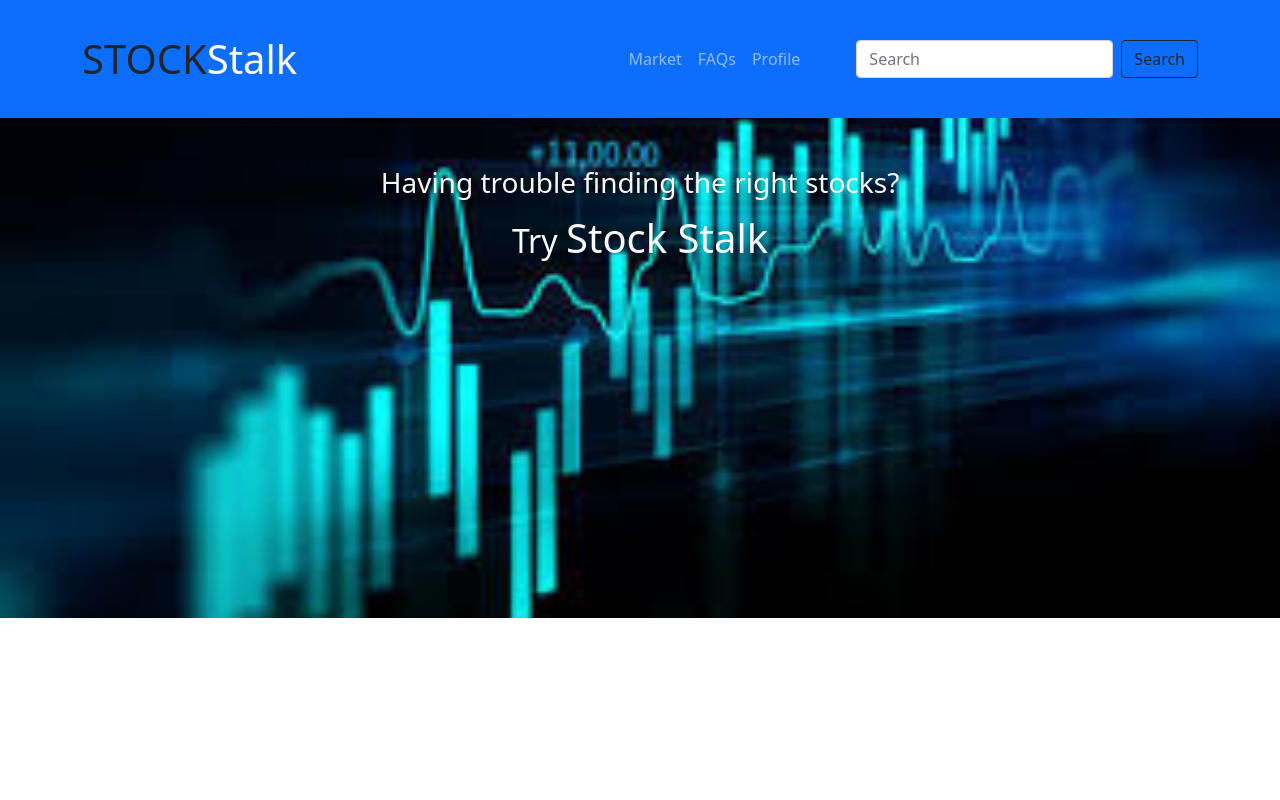
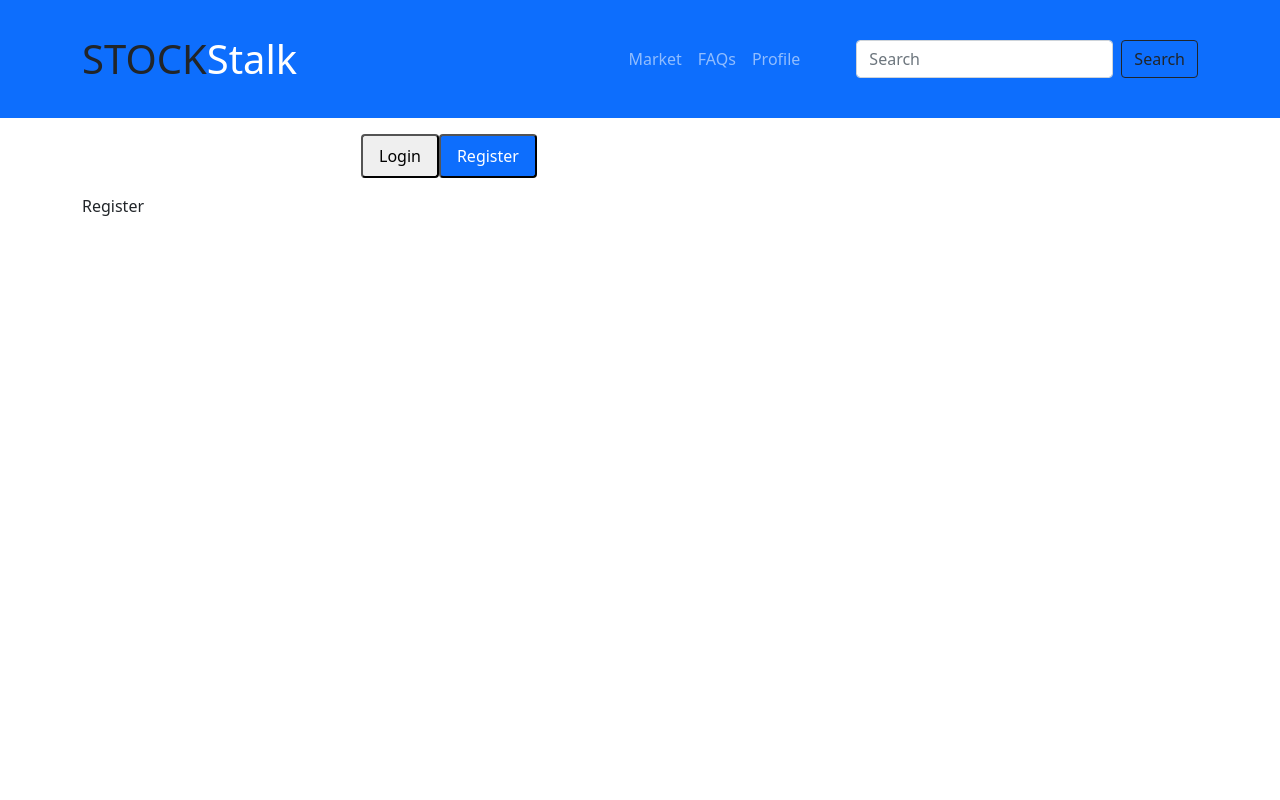
Before and after one commit to CustomizedMe/StockStalk, a React (Create React App) app in the folder client/: page /enter in a window 1280 px wide. Shown: the top 800 px of the page. Built offline with nearby package versions, Linux system fonts and the light colour scheme; the HTML template or start-up script is replaced by a standard one.

Commit message:
added login and register

```diff
--- /dev/null
+++ b/client/src/Component/Register/LoginForm/index.js
@@ -0,0 +1,10 @@
+import React from "react";
+import PropTypes from "prop-types";
+
+const LoginForm = (props) => {
+  return <div>Login</div>;
+};
+
+LoginForm.propTypes = {};
+
+export default LoginForm;
--- /dev/null
+++ b/client/src/Component/Register/RegisterForm/index.js
@@ -0,0 +1,10 @@
+import React from "react";
+import PropTypes from "prop-types";
+
+const RegisterForm = (props) => {
+  return <div>Register</div>;
+};
+
+RegisterForm.propTypes = {};
+
+export default RegisterForm;
--- /dev/null
+++ b/client/src/Component/Register/index.js
@@ -0,0 +1,40 @@
+import React, { useState } from "react";
+import PageLayout from "../../Layout/PageLayout";
+import LoginForm from "./LoginForm";
+import RegisterForm from "./RegisterForm";
+
+export default function Register() {
+  const [register, setRegister] = useState(true);
+
+  return (
+    <PageLayout>
+      <section>
+        <div className='container'>
+          <ul class='nav nav-pills mx-auto text-center w-50 my-3'>
+            <li class='nav-item'>
+              <button
+                class={"nav-link " + (register ? "" : "active")}
+                onClick={() => {
+                  setRegister(false);
+                }}
+              >
+                Login
+              </button>
+            </li>
+            <li class='nav-item' role='presentation'>
+              <button
+                class={"nav-link " + (register ? "active" : "")}
+                onClick={() => {
+                  setRegister(true);
+                }}
+              >
+                Register
+              </button>
+            </li>
+          </ul>
+          <div>{register ? <RegisterForm /> : <LoginForm />}</div>
+        </div>
+      </section>
+    </PageLayout>
+  );
+}
--- a/client/src/Layout/NavBar/index.js
+++ b/client/src/Layout/NavBar/index.js
@@ -2,38 +2,40 @@ import React from "react";
 import { Link } from "react-router-dom";
 export default function index({ loggedIn = true }) {
   return (
-    <nav className="navbar navbar-dark py-4 bg-primary navbar-expand-lg">
-      <div className="container ">
-        <Link className="navbar-brand fs-1 fw-5 ">
-          <span className="text-dark text-uppercase">Stock</span>Stalk
+    <nav className='navbar navbar-dark py-4 bg-primary navbar-expand-lg'>
+      <div className='container '>
+        <Link className='navbar-brand fs-1 fw-5 '>
+          <span className='text-dark text-uppercase'>Stock</span>Stalk
         </Link>
-        <div className="collapse navbar-collapse text-light ">
-          <ul className="navbar-nav ms-auto me-5">
-            <li className="nav-item">
-              <Link className="nav-link"> Market</Link>
+        <div className='collapse navbar-collapse text-light '>
+          <ul className='navbar-nav ms-auto me-5'>
+            <li className='nav-item'>
+              <Link className='nav-link'> Market</Link>
             </li>
 
-            <li className="nav-item">
-              <Link className="nav-link"> FAQs</Link>
+            <li className='nav-item'>
+              <Link className='nav-link'> FAQs</Link>
             </li>
             {loggedIn ? (
-              <li className="nav-item">
-                <Link className="nav-link"> Profile</Link>
+              <li className='nav-item'>
+                <Link className='nav-link'> Profile</Link>
               </li>
             ) : (
-              <li className="nav-item">
-                <Link className="nav-link"> Login / Register</Link>
+              <li className='nav-item'>
+                <Link to='/enter' className='nav-link'>
+                  Enter
+                </Link>
               </li>
             )}
           </ul>
-          <form class="d-flex">
+          <form class='d-flex'>
             <input
-              class="form-control me-2"
-              type="search"
-              placeholder="Search"
-              aria-label="Search"
+              class='form-control me-2'
+              type='search'
+              placeholder='Search'
+              aria-label='Search'
             />
-            <button class="btn btn-outline-dark" type="submit">
+            <button class='btn btn-outline-dark' type='submit'>
               Search
             </button>
           </form>
--- a/client/src/Routes/index.js
+++ b/client/src/Routes/index.js
@@ -1,11 +1,13 @@
 import React from "react";
 import { Route } from "react-router-dom";
 import Home from "../Component/Home";
-// eslint-disable-next-line import/no-anonymous-default-export
-export default () => {
+import Register from "../Component/Register";
+export default function AppRoute() {
   return (
     <>
-      <Route path="/" component={Home} />
+      <Route exact path='/' component={Home} />
+      <Route exact path='/enter' component={Register} />
+      {/* <Route path = "/login" component = {Login}/> */}
     </>
   );
-};
+}
```
